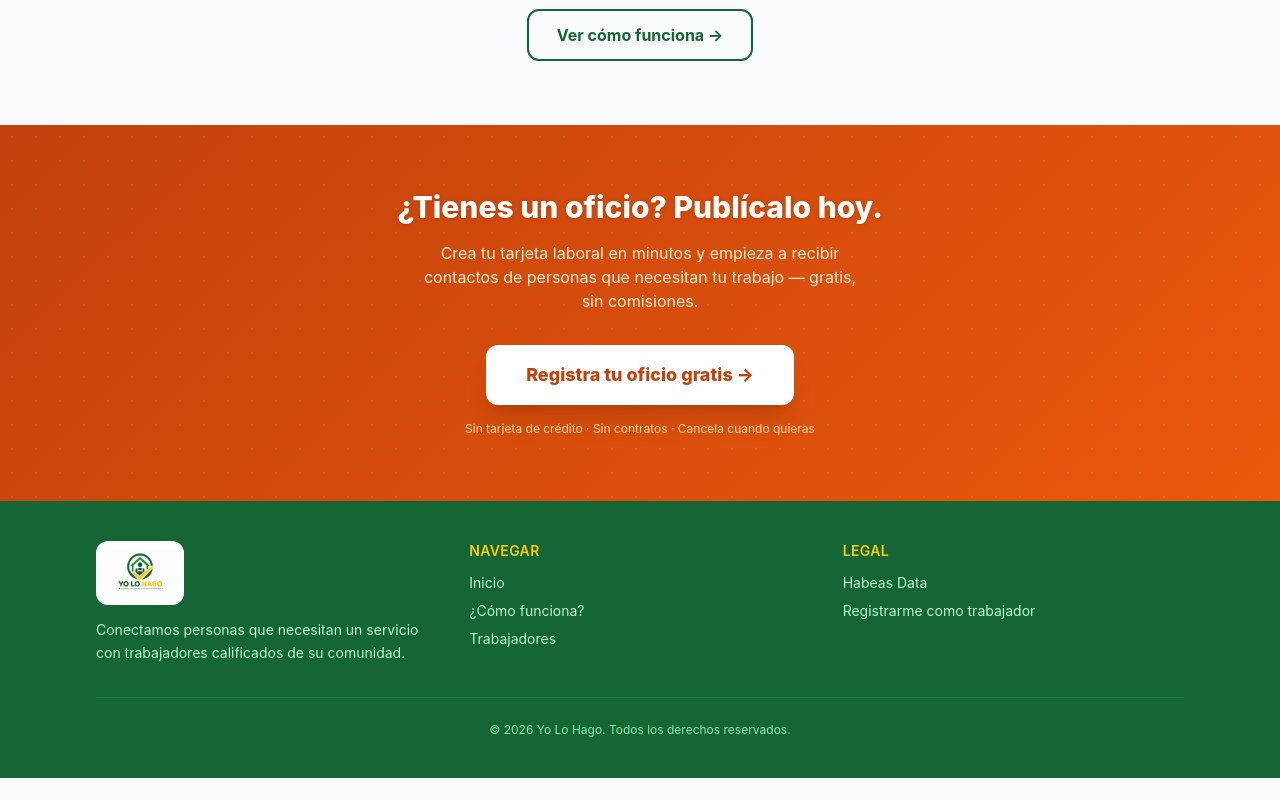
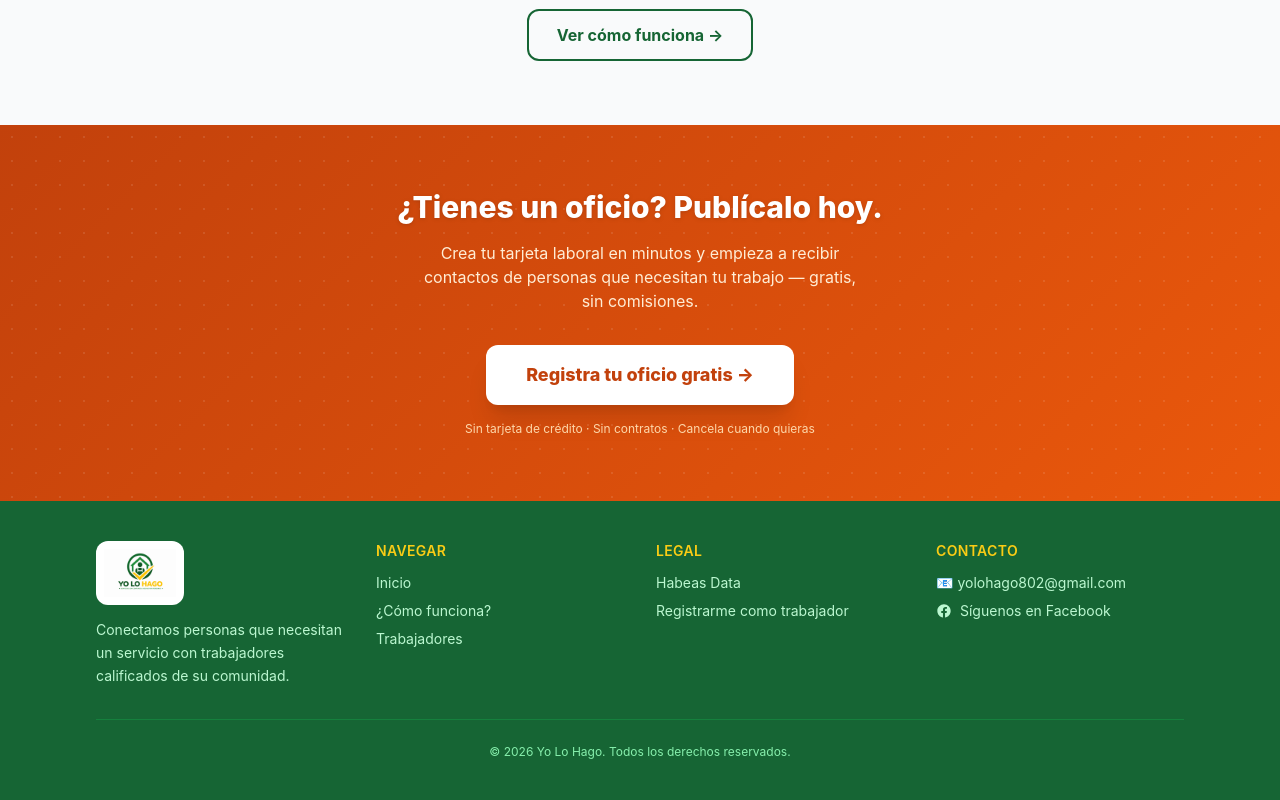
Before and after one commit to victorGutyy/yo-lo-hago1, a React (Vite) app: page / in a window 1280 px wide. Shown: the part 1536-2336 px from the top of the page. Before the commit the page ends 2314 px from the top, so only its background shows below. Built offline with nearby package versions, Linux system fonts and the light colour scheme; no server answers; the database is empty.

Commit message:
feat: contacto email y Facebook en footer

```diff
--- a/src/components/layout/Footer.jsx
+++ b/src/components/layout/Footer.jsx
@@ -8,7 +8,7 @@ export default function Footer() {
   return (
     <footer className="bg-green-800 text-white mt-auto">
       <div className="contenedor py-10">
-        <div className="grid grid-cols-1 md:grid-cols-3 gap-8">
+        <div className="grid grid-cols-1 md:grid-cols-4 gap-8">
           {/* Columna 1 — Marca */}
           <div>
             <div className="bg-white rounded-xl p-2 inline-block mb-2">
@@ -69,6 +69,36 @@ export default function Footer() {
               </li>
             </ul>
           </div>
+
+          {/* Columna 4 — Contacto */}
+          <div>
+            <h3 className="text-sm font-semibold uppercase tracking-wide text-yellow-400 mb-3">
+              Contacto
+            </h3>
+            <ul className="space-y-2 text-sm text-green-200">
+              <li>
+                <a
+                  href="mailto:yolohago802@gmail.com"
+                  className="hover:text-white transition-colors flex items-center gap-2"
+                >
+                  📧 yolohago802@gmail.com
+                </a>
+              </li>
+              <li>
+                <a
+                  href="https://www.facebook.com/profile.php?id=61590420396146"
+                  target="_blank"
+                  rel="noopener noreferrer"
+                  className="hover:text-white transition-colors flex items-center gap-2"
+                >
+                  <svg xmlns="http://www.w3.org/2000/svg" className="h-4 w-4 flex-shrink-0" viewBox="0 0 24 24" fill="currentColor">
+                    <path d="M22 12c0-5.522-4.477-10-10-10S2 6.478 2 12c0 4.991 3.657 9.128 8.438 9.878v-6.987H7.898V12h2.54V9.797c0-2.506 1.492-3.89 3.777-3.89 1.094 0 2.238.195 2.238.195v2.46h-1.26c-1.243 0-1.63.771-1.63 1.562V12h2.773l-.443 2.89h-2.33v6.988C18.343 21.128 22 16.991 22 12z"/>
+                  </svg>
+                  Síguenos en Facebook
+                </a>
+              </li>
+            </ul>
+          </div>
         </div>
 
         {/* Línea divisora y copyright */}
```
